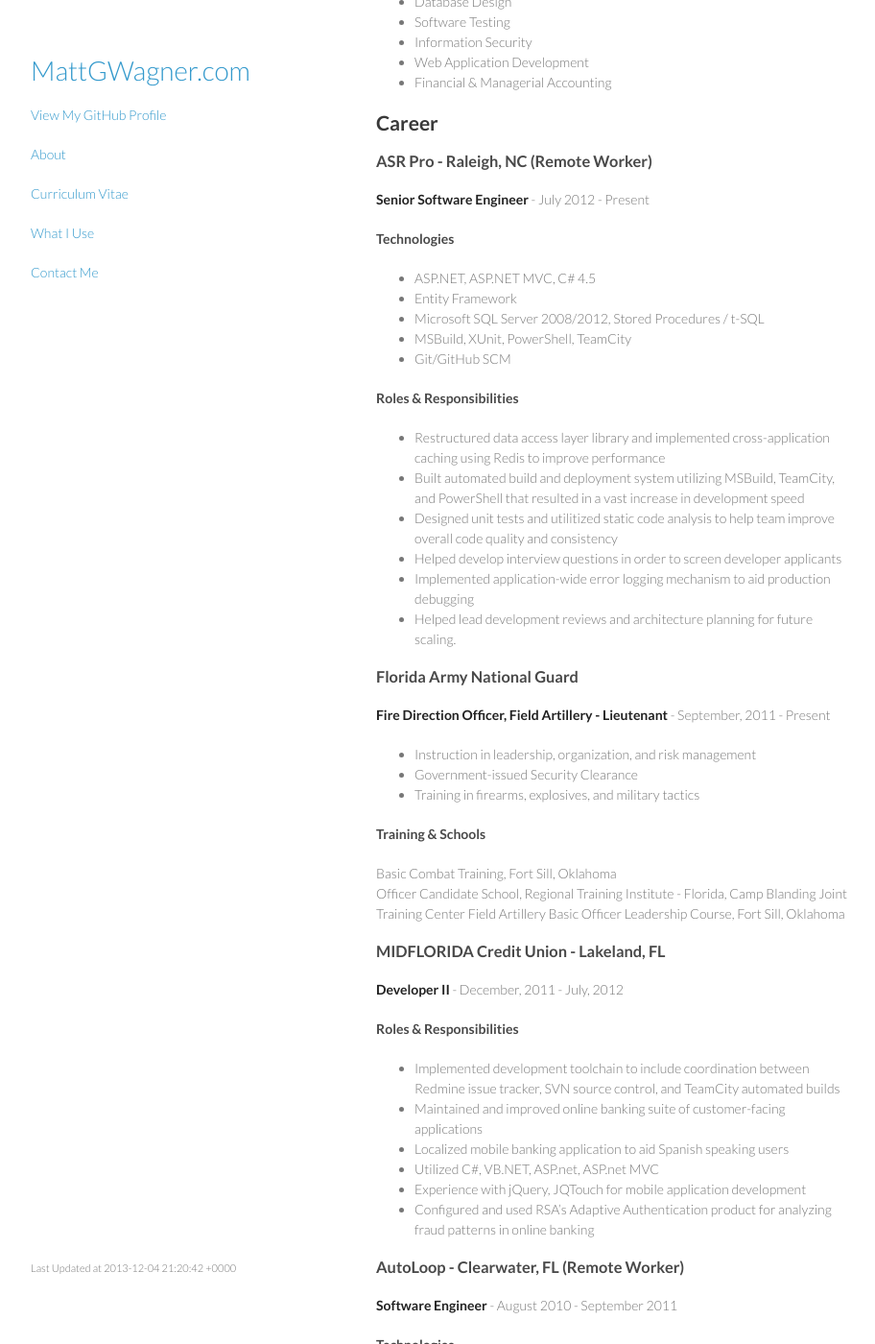
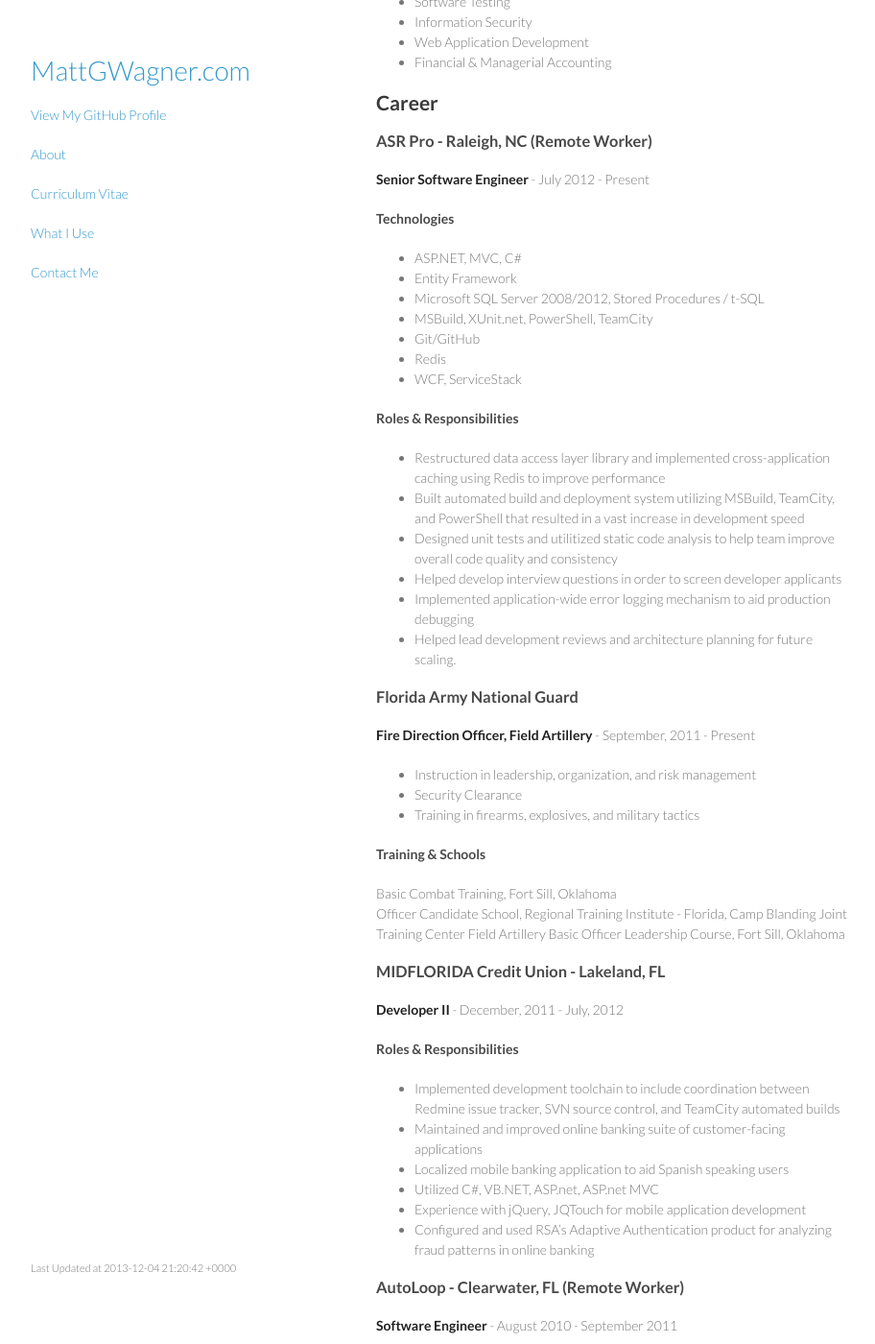
Before and after one commit to mattgwagner/mattgwagner, a Jekyll site: the page built from cv.md, in a window 1280 px wide and 1400 px high, scrolled down 865 px. Shown: the whole window at 96% size, without its empty margins (178-1090 px from the left). Built offline with Jekyll 4.4.1, drawn with Linux system fonts in a browser that asks for light colours.

Commit message:
Minor CV updates

```diff
--- a/cv.md
+++ b/cv.md
@@ -53,11 +52,13 @@ Intermural Crew Team - 2005
 
 #### Technologies
 
-* ASP.NET, ASP.NET MVC, C# 4.5
+* ASP.NET, MVC, C#
 * Entity Framework
 * Microsoft SQL Server 2008/2012, Stored Procedures / t-SQL
-* MSBuild, XUnit, PowerShell, TeamCity
-* Git/GitHub SCM
+* MSBuild, XUnit.net, PowerShell, TeamCity
+* Git/GitHub
+* Redis
+* WCF, ServiceStack
 
 #### Roles & Responsibilities
 
@@ -69,10 +70,10 @@ Intermural Crew Team - 2005
 * Helped lead development reviews and architecture planning for future scaling.
 
 ### Florida Army National Guard
-**Fire Direction Officer, Field Artillery - Lieutenant** - September, 2011 - Present
+**Fire Direction Officer, Field Artillery** - September, 2011 - Present
 
 * Instruction in leadership, organization, and risk management
-* Government-issued Security Clearance
+* Security Clearance
 * Training in firearms, explosives, and military tactics
 
 #### Training & Schools
```
Also changed, not shown: other parts of cv.md (+0 -1 lines).
